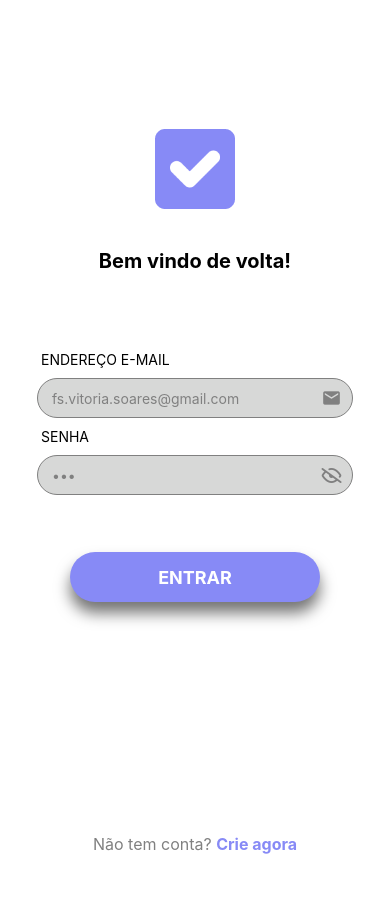
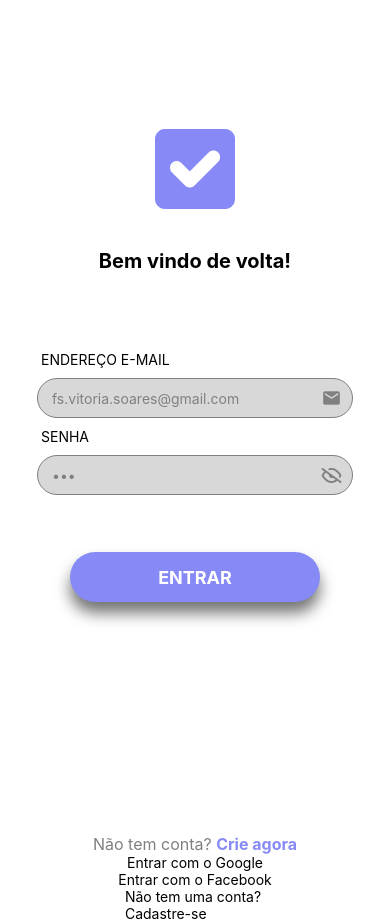
Before and after one commit to rannyzita/taskify-rn, a React Native app: screen /Login in a window 390 px wide. Before the commit the page ends 854 px from the top, so only its background shows below. Built offline with nearby package versions, Linux system fonts and the light colour scheme; grey boxes are pictures that could not be loaded.

Commit message:
add: icons of the google and facebook

```diff
--- a/src/pages/login/index.tsx
+++ b/src/pages/login/index.tsx
@@ -68,6 +68,29 @@ export default function Login() {
                 <Button text="ENTRAR" loading={laoding} onPress={()=>getLogin()}/>
             </View>
             <Text style={styles.textBottom}>Não tem conta? <Text  style={styles.textBottomCreate}>Crie agora</Text></Text>
+
+            <View style={styles.buttonLogin}>
+                </View>
+                {/* Botão Google */}
+                <TouchableOpacity style={styles.socialButtonGoogle}>
+                    <Image source={require('../../assets/google.png')} style={styles.socialIcon} />
+                    <Text style={styles.socialText}>Entrar com o Google</Text>
+                </TouchableOpacity>
+
+                {/* Botão Facebook */}
+                <TouchableOpacity style={styles.socialButtonFacebook}>
+                    <Image source={require('../../assets/facebook.png')} style={styles.socialIcon} />
+                    <Text style={styles.socialText}>Entrar com o Facebook</Text>
+                </TouchableOpacity>
+
+                {/* Texto final de cadastro */}
+                <View style={styles.registerContainer}>
+                    <Text style={styles.registerText}>Não tem uma conta? </Text>
+                    <TouchableOpacity onPress={() => navigation.navigate('Cadastro')}>
+                        <Text style={styles.registerLink}>Cadastre-se</Text>
+                    </TouchableOpacity>
+                </View>
         </View>
+
     )
 }
--- a/src/pages/login/styles.ts
+++ b/src/pages/login/styles.ts
@@ -38,4 +38,10 @@ export const styles = StyleSheet.create({
         color: themas.colors.primary,
         fontWeight: 'bold',
     },
+    buttonLogin: {
+
+    },
+    socialButtonGoogle: {
+
+    }
 })
```
Also changed, not shown: src/assets/Vector.svg (added), src/assets/google-37 1.svg (added).
